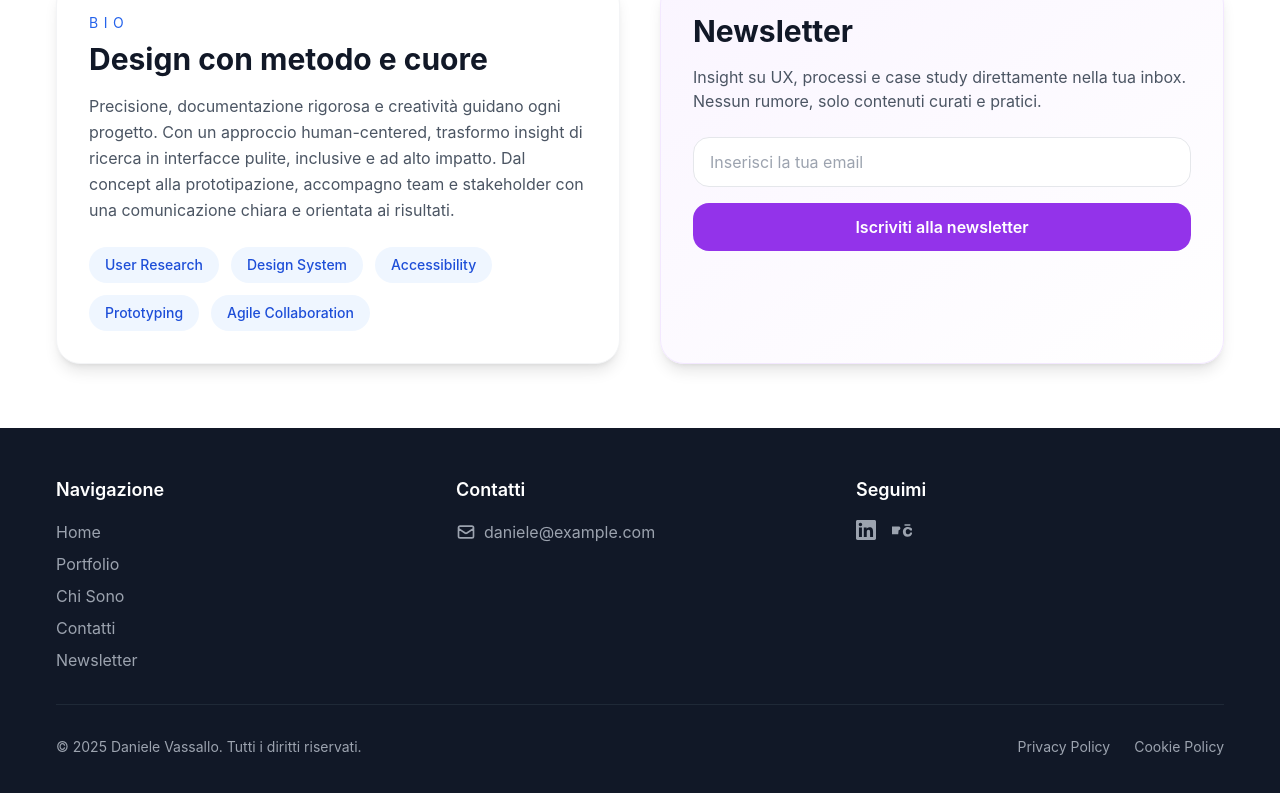
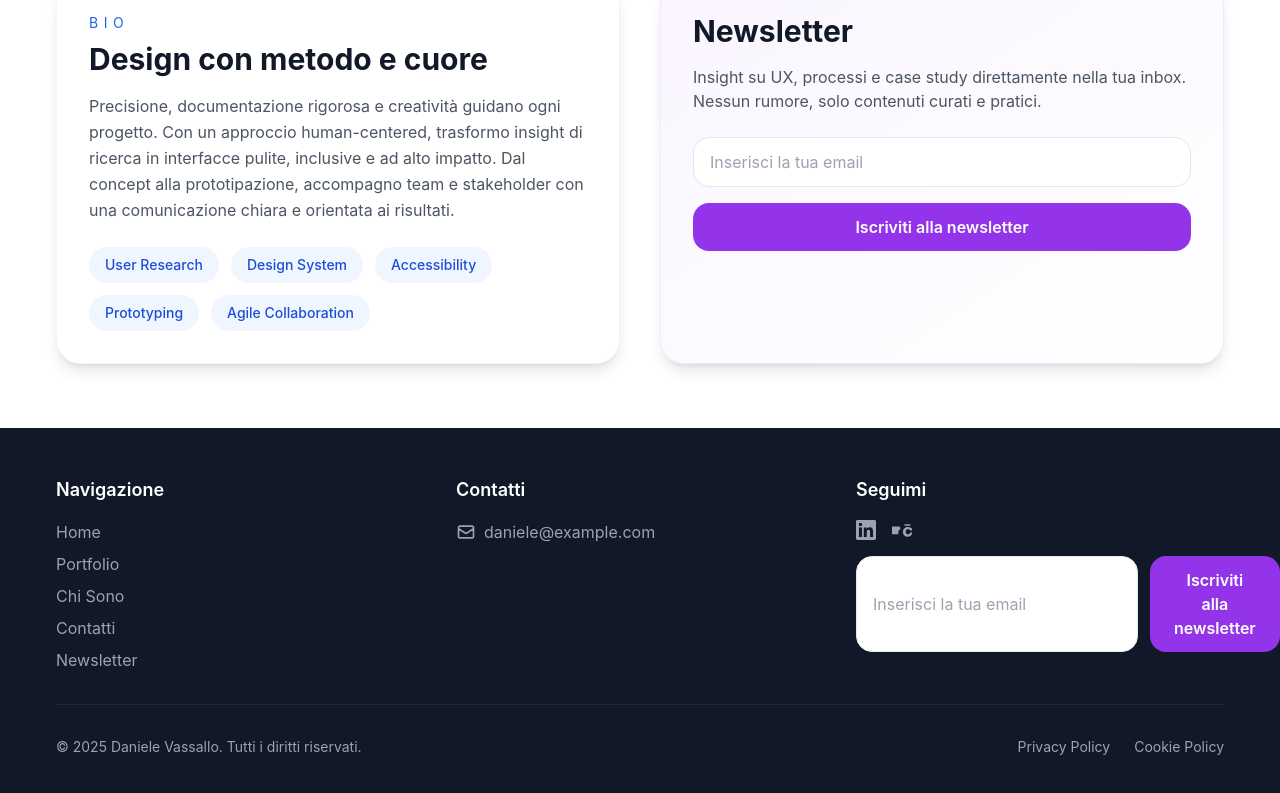
Before and after one commit to danielevassallo99/my-portfolio-test, a Next.js app in the folder frontend/: page / in a window 1280 px wide. Shown: the part 1029-1822 px from the top of the page. Built offline with nearby package versions, Linux system fonts and the light colour scheme; no server answers.

Commit message:
Task 17: Componente/Pagina Newsletter

```diff
--- a/frontend/components/Footer.js
+++ b/frontend/components/Footer.js
@@ -1,4 +1,5 @@
 import Link from 'next/link';
+import NewsletterForm from './NewsletterForm';
 
 export default function Footer() {
   const currentYear = new Date().getFullYear();
@@ -80,6 +81,7 @@ export default function Footer() {
           </div>
 
           {/* Social */}
+          <div className="space-y-4">
             <div>
               <h3 className="text-lg font-semibold mb-4">Seguimi</h3>
               <div className="flex space-x-4">
@@ -96,6 +98,8 @@ export default function Footer() {
                   </a>
                 ))}
               </div>
+            </div>
+            <NewsletterForm />
           </div>
         </div>
 
--- /dev/null
+++ b/frontend/components/NewsletterForm.jsx
@@ -0,0 +1,94 @@
+'use client';
+
+import { useState } from 'react';
+
+export default function NewsletterForm() {
+  const [email, setEmail] = useState('');
+  const [status, setStatus] = useState({ type: '', message: '' });
+  const [isSubmitting, setIsSubmitting] = useState(false);
+
+  const handleSubmit = async (event) => {
+    event.preventDefault();
+    setStatus({ type: '', message: '' });
+
+    const trimmedEmail = email.trim();
+    if (!trimmedEmail) {
+      setStatus({ type: 'error', message: 'Inserisci un indirizzo email.' });
+      return;
+    }
+
+    const emailRegex = /^[^\s@]+@[^\s@]+\.[^\s@]+$/;
+    if (!emailRegex.test(trimmedEmail)) {
+      setStatus({ type: 'error', message: 'Formato email non valido.' });
+      return;
+    }
+
+    try {
+      setIsSubmitting(true);
+      const res = await fetch('http://localhost:5000/api/newsletter', {
+        method: 'POST',
+        headers: {
+          'Content-Type': 'application/json'
+        },
+        body: JSON.stringify({ email: trimmedEmail })
+      });
+
+      const payload = await res.json();
+
+      if (!res.ok) {
+        if (payload.message && payload.message.toLowerCase().includes('già iscritta')) {
+          setStatus({ type: 'warning', message: '⚠️ Email già iscritta' });
+        } else {
+          throw new Error(payload.message || 'Errore sconosciuto');
+        }
+      } else {
+        setStatus({ type: 'success', message: '✅ Grazie! Iscritto alla newsletter' });
+        setEmail('');
+      }
+    } catch (error) {
+      setStatus({ type: 'error', message: `❌ Errore: ${error.message}` });
+    } finally {
+      setIsSubmitting(false);
+    }
+  };
+
+  return (
+    <form onSubmit={handleSubmit} className="space-y-3">
+      <div className="flex flex-col sm:flex-row gap-3">
+        <label htmlFor="newsletter-email" className="sr-only">
+          Email
+        </label>
+        <input
+          id="newsletter-email"
+          type="email"
+          value={email}
+          onChange={(e) => setEmail(e.target.value)}
+          required
+          placeholder="Inserisci la tua email"
+          className="flex-1 px-4 py-3 rounded-2xl border border-gray-200 focus:outline-none focus:ring-2 focus:ring-secondary-200 focus:border-secondary-400"
+        />
+        <button
+          type="submit"
+          disabled={isSubmitting}
+          className="inline-flex items-center justify-center px-6 py-3 rounded-2xl bg-secondary-600 text-white font-semibold hover:bg-secondary-700 transition-colors disabled:opacity-70"
+        >
+          {isSubmitting ? 'Invio…' : 'Iscriviti alla newsletter'}
+        </button>
+      </div>
+
+      {status.message && (
+        <div
+          className={`rounded-2xl px-4 py-3 text-sm font-medium ${
+            status.type === 'success'
+              ? 'bg-green-50 text-green-700 border border-green-200'
+              : status.type === 'warning'
+              ? 'bg-amber-50 text-amber-700 border border-amber-200'
+              : 'bg-red-50 text-red-700 border border-red-200'
+          }`}
+        >
+          {status.message}
+        </div>
+      )}
+    </form>
+  );
+}
```
Also changed, not shown: 1 other file (tests, documents, lock files or other folders). Lines whose indentation alone changed are shown as unchanged.
